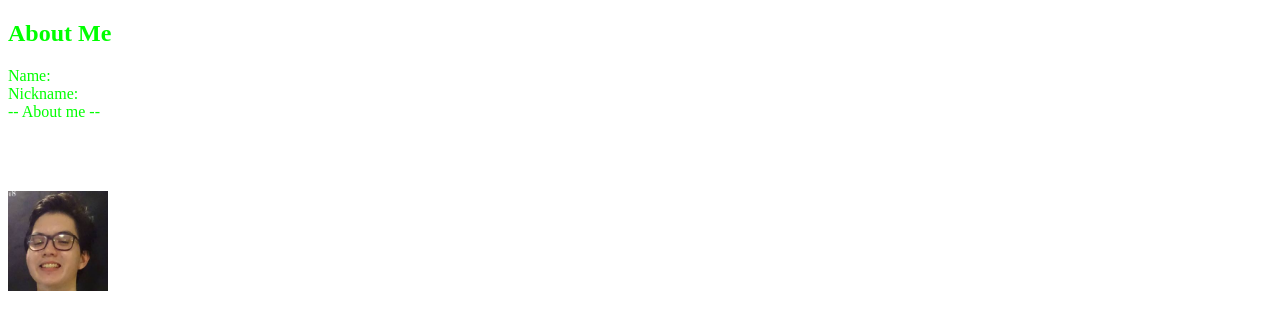
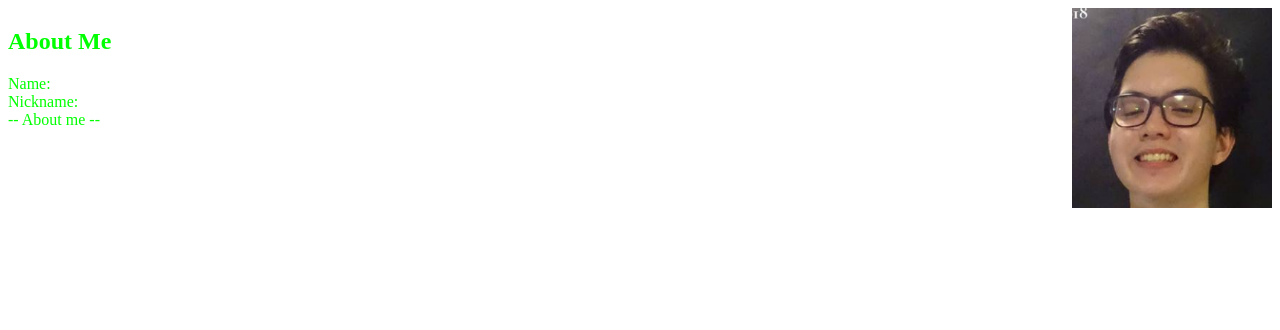
Before and after one commit to IspartaPratapon/ispartapratapon.github.io, a plain HTML site: page index.html in a window 1280 px wide. Drawn offline with Linux system fonts and the light colour scheme.

Commit message:
Initial Commit

```diff
--- a/index.html
+++ b/index.html
@@ -5,7 +5,7 @@
 </head>
 <body>
 
-<div float=left style="color:#00FF00">
+<div style="color:#00FF00; float:left;">
 <h2>About Me</h2>
 <p>Name:
 <br>Nickname:
@@ -18,8 +18,8 @@
 </div>
 
 
-<div float=right>
-	<img src="me.png" alt="best" height="100" width="100">
+<div style="float:right;">
+	<img src="me.png" alt="best" height="200" width="200">
 </div>
 
 </body>
```
